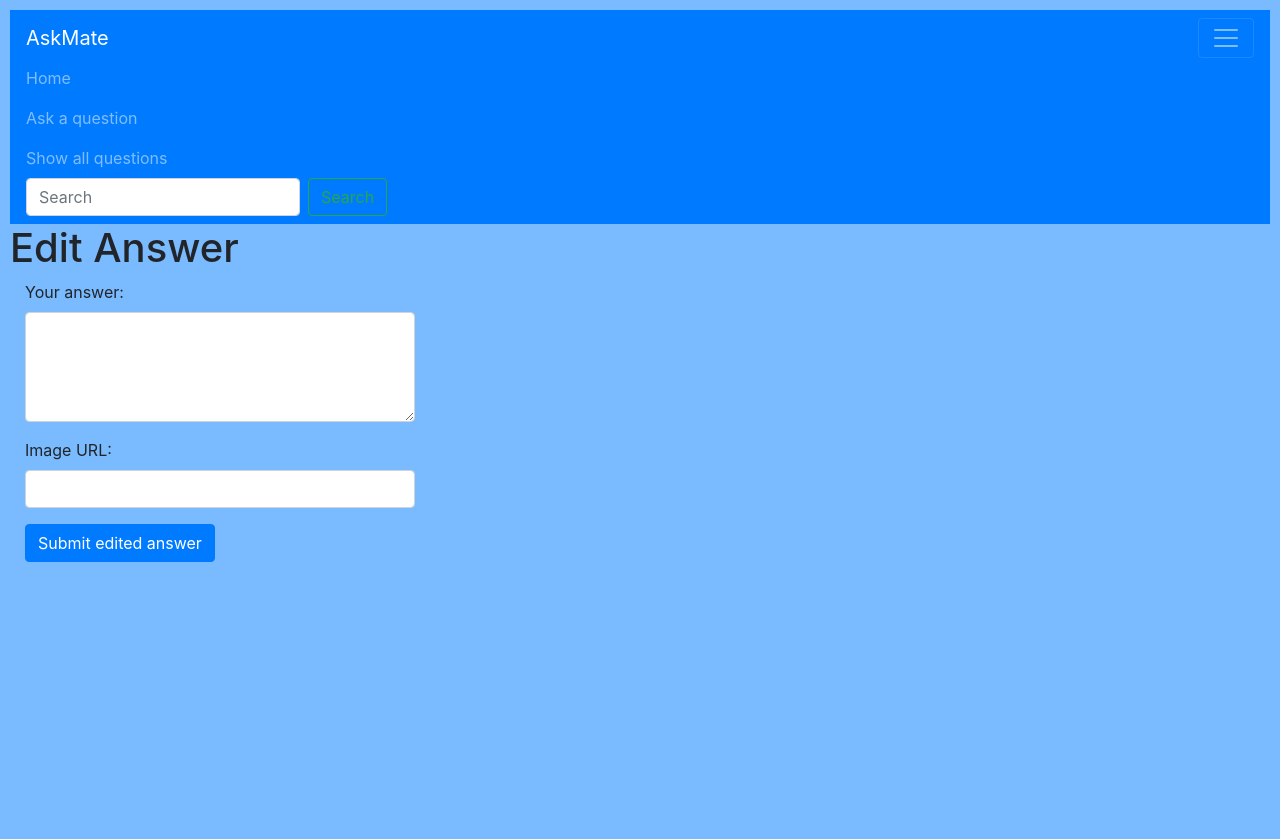
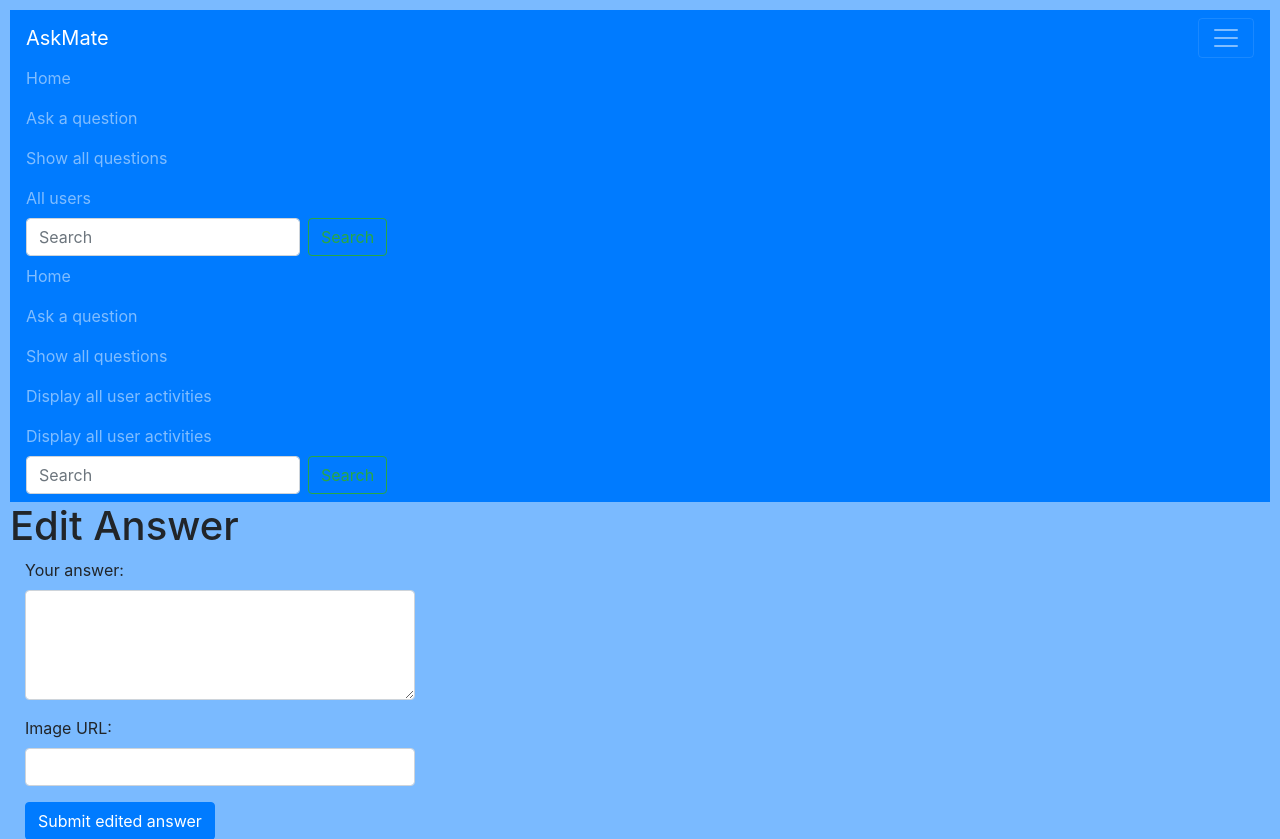
Before and after one commit to boroslizi/AskMate, a Flask app: template templates/edit_answer.html in a window 1280 px wide, after a click that opens the changed part. Shown: the top 839 px of the page. Before the commit the page ends 562 px from the top, so only its background shows below. Run offline with Flask 2, Linux system fonts and the light colour scheme; the template is opened without the code that fills it, so the values that code supplies are empty; some libraries are stand-ins or nearby versions.

Commit message:
Display all user activities

```diff
--- a/server.py
+++ b/server.py
@@ -1,4 +1,4 @@
-from flask import Flask, render_template, redirect, request, url_for
+from flask import Flask, render_template, redirect, request, url_for, session
 import data_manager
 
 app = Flask(__name__)
@@ -65,12 +65,14 @@ def add_question():
     if request.method == "GET":
         return render_template('new_question.html')
 
+    user_id = data_manager.get_user_id_by_user_name(session['user_name'])
     new_question_all_data = data_manager.add_new_question()
     new_question_all_data.update(
         {
             'title': request.form.get('question'),
             'message': request.form.get('message'),
-            'image': request.form.get('image')
+            'image': request.form.get('image'),
+            'user_id': user_id
         }
     )
     data_manager.write_to_questions(new_question_all_data)
@@ -99,10 +101,12 @@ def add_comment_to_question(question_id):
         question = data_manager.get_question_by_id(question_id)
         return render_template('add_comment_to_question.html', question=question)
 
+    user_id = data_manager.get_user_id_by_user_name(session['user_name'])
     new_comment_to_question = {
         'message': request.form.get('comment'),
         'type': 'question',
-        'question_id': question_id
+        'question_id': question_id,
+        'user_id': user_id
         }
     data_manager.write_to_comments(new_comment_to_question)
     global latest_opened_question_id
@@ -121,7 +125,8 @@ def add_new_answer(question_id):
         return render_template("new_answer.html", question_id=question_id)
 
     new_answer = request.form["new_answer"]
-    data_manager.add_new_answer(new_answer, question_id)
+    user_id = data_manager.get_user_id_by_user_name(session['user_name'])
+    data_manager.add_new_answer(new_answer, user_id, question_id)
     return redirect(url_for("display_question", question_id=question_id))
 
 
@@ -188,6 +193,35 @@ def delete_comment(comment_id):
     global latest_opened_question_id
     return redirect(url_for('display_question', question_id=latest_opened_question_id))
 
+@app.route('/user/<user>')
+def display_all_user_activities(user):
+    user_id = data_manager.get_user_id_by_user_name(user)
+    question_activities = data_manager.get_all_questions(user_id)
+    return render_template('user_page.html', question_activities=question_activities)
+
+
+
+
+@app.route('/registration', methods=['GET', 'POST'])
+def registration():
+    if request.method == "GET":
+        return render_template('registration.html')
+    elif request.method == "POST":
+        new_user = {
+            'user_name': request.form.get('user_name'),
+            'password': request.form.get('password')
+        }
+        session['user_name'] = new_user['user_name']
+        data_manager.add_new_user(new_user)
+        return redirect(url_for('registration'))
+
+
+@app.route('/users')
+def route_users():
+    user_data = data_manager.get_all_user_data()
+    return render_template('users.html', user_data=user_data)
+
 
 if __name__ == "__main__":
+    app.secret_key = '5stars'
     app.run(debug=True, port=7000)
--- a/templates/base.html
+++ b/templates/base.html
@@ -15,6 +15,26 @@
     <span class="navbar-toggler-icon"></span>
   </button>
 
+    <div class="collapse navbar-collapse" id="navbarSupportedContent">
+        <ul class="navbar-nav mr-auto">
+            <a class="nav-link" href="{{ url_for('index') }}">Home</a>
+            </li>
+            <li class="nav-item">
+                <a class="nav-link" href="{{ url_for('add_question') }}">Ask a question</a>
+            </li>
+            <li class="nav-item">
+                <a class="nav-link" href="{{ url_for('route_to_all_questions') }}">Show all questions</a>
+            </li>
+            <li class="nav-item">
+                <a class="nav-link" href="{{ url_for('route_users') }}">All users</a>
+            </li>
+        </ul>
+        <form class="form-inline my-2 my-lg-0" action="{{ url_for('search') }}" method='post'>
+            <input class="form-control mr-sm-2" type="text" id='search_phrase' placeholder="Search" name="search_phrase"
+                   aria-label="Search" required>
+            <button class="btn btn-outline-success my-2 my-sm-0" type="submit">Search</button>
+        </form>
+    </div>
   <div class="collapse navbar-collapse" id="navbarSupportedContent">
     <ul class="navbar-nav mr-auto">
         <a class="nav-link" href="{{ url_for('index') }}">Home</a>
@@ -25,6 +45,12 @@
       <li class="nav-item">
         <a class="nav-link" href="{{ url_for('route_to_all_questions') }}">Show all questions</a>
       </li>
+      <li class="nav-item">
+        <a class="nav-link" href="{{ url_for('display_all_user_activities', user_id=user['id']) }}">Display all user activities</a>
+      </li>
+      <li class="nav-item">
+        <a class="nav-link" href="{{ url_for('display_all_user_activities', user=session['user']) }}">Display all user activities</a>
+      </li>
     </ul>
     <form class="form-inline my-2 my-lg-0" action="{{ url_for('search') }}" method='post'>
       <input class="form-control mr-sm-2" type="text" id='search_phrase' placeholder="Search" name="search_phrase" aria-label="Search" required>
@@ -32,9 +58,15 @@
     </form>
   </div>
 </nav>
-{%  block body %}{%  endblock %}
-<script src="https://code.jquery.com/jquery-3.3.1.slim.min.js" integrity="sha384-q8i/X+965DzO0rT7abK41JStQIAqVgRVzpbzo5smXKp4YfRvH+8abtTE1Pi6jizo" crossorigin="anonymous"></script>
-<script src="https://cdnjs.cloudflare.com/ajax/libs/popper.js/1.14.6/umd/popper.min.js" integrity="sha384-wHAiFfRlMFy6i5SRaxvfOCifBUQy1xHdJ/yoi7FRNXMRBu5WHdZYu1hA6ZOblgut" crossorigin="anonymous"></script>
-<script src="https://stackpath.bootstrapcdn.com/bootstrap/4.2.1/js/bootstrap.min.js" integrity="sha384-B0UglyR+jN6CkvvICOB2joaf5I4l3gm9GU6Hc1og6Ls7i6U/mkkaduKaBhlAXv9k" crossorigin="anonymous"></script>
+{% block body %}{% endblock %}
+<script src="https://code.jquery.com/jquery-3.3.1.slim.min.js"
+        integrity="sha384-q8i/X+965DzO0rT7abK41JStQIAqVgRVzpbzo5smXKp4YfRvH+8abtTE1Pi6jizo"
+        crossorigin="anonymous"></script>
+<script src="https://cdnjs.cloudflare.com/ajax/libs/popper.js/1.14.6/umd/popper.min.js"
+        integrity="sha384-wHAiFfRlMFy6i5SRaxvfOCifBUQy1xHdJ/yoi7FRNXMRBu5WHdZYu1hA6ZOblgut"
+        crossorigin="anonymous"></script>
+<script src="https://stackpath.bootstrapcdn.com/bootstrap/4.2.1/js/bootstrap.min.js"
+        integrity="sha384-B0UglyR+jN6CkvvICOB2joaf5I4l3gm9GU6Hc1og6Ls7i6U/mkkaduKaBhlAXv9k"
+        crossorigin="anonymous"></script>
 </body>
 </html>
```
Also changed, not shown: data_manager.py (+72 -11 lines).
